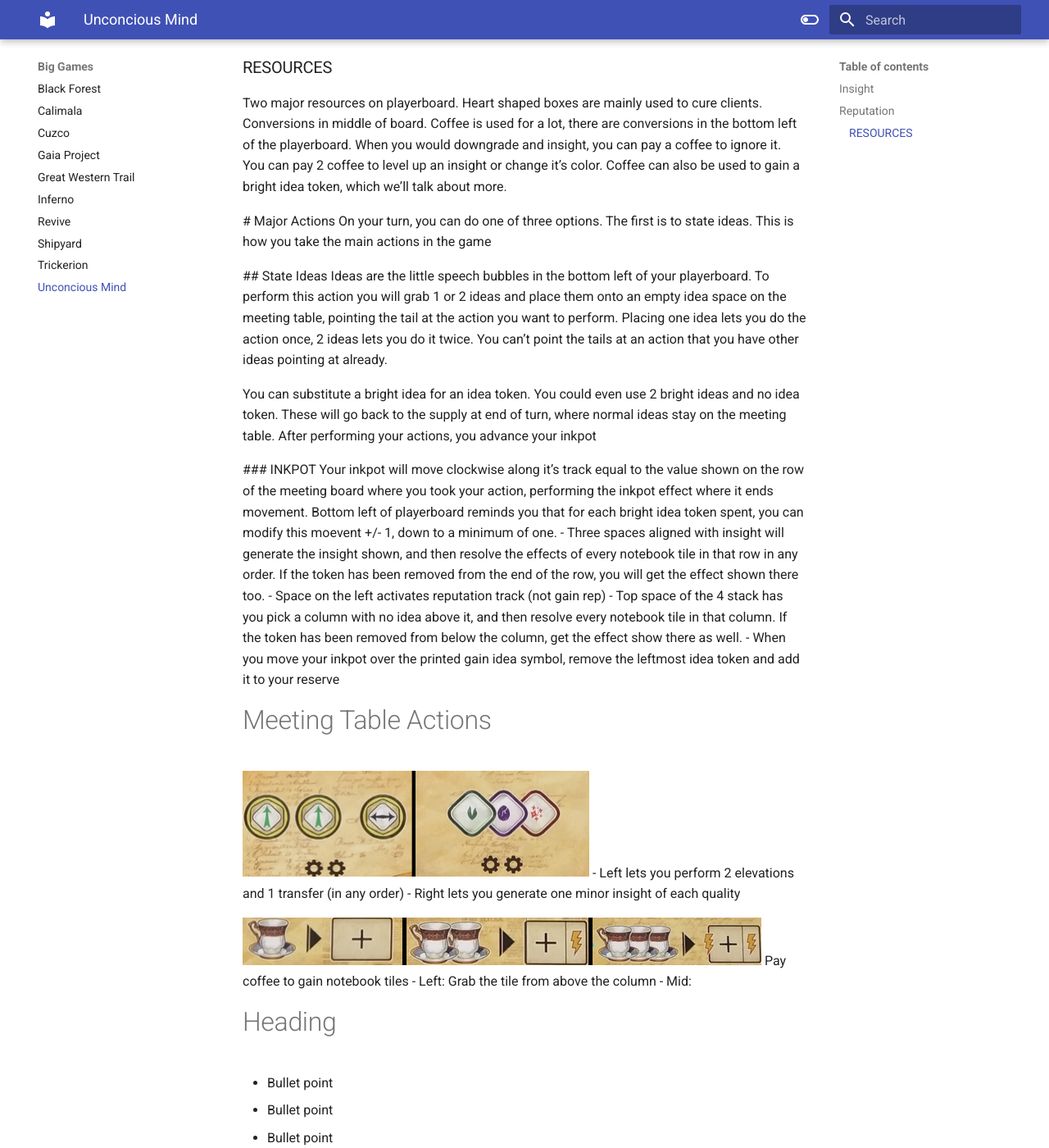
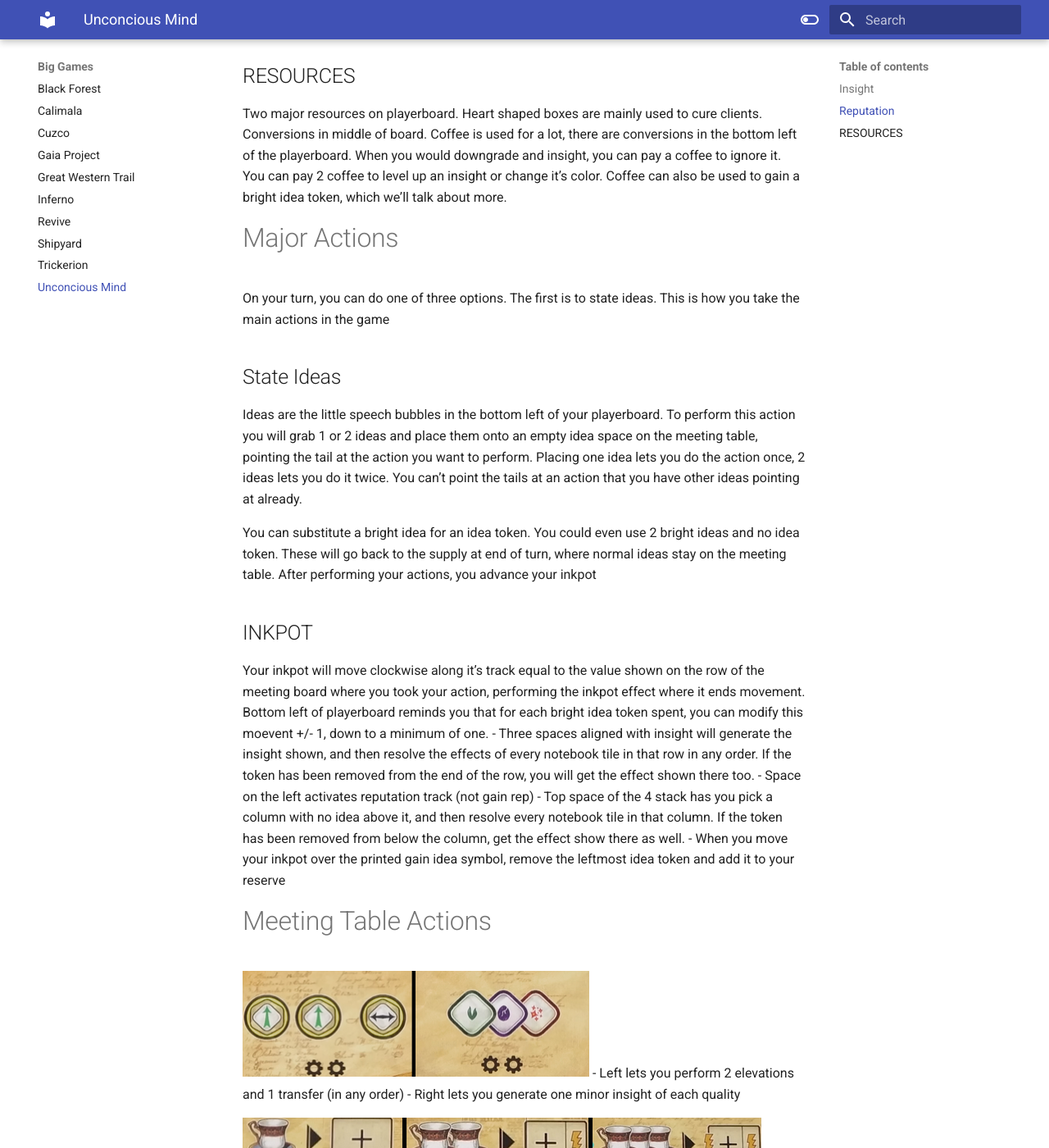
Before and after one commit to IronTarkles/Teaches, an MkDocs documentation site: the page built from docs/big_games/unconcious_mind_template.md, in a window 1280 px wide and 1400 px high, scrolled down 1554 px. Shown: the whole window at 82% size. Built offline with MkDocs 1.6.1 and Material for MkDocs 9.7.7, drawn with Linux system fonts in a browser that asks for light colours.

```diff
--- a/docs/big_games/unconcious_mind_template.md
+++ b/docs/big_games/unconcious_mind_template.md
@@ -38,19 +38,19 @@ This icon triggers the reputation track. When this happens you score points/coff
 !!! note
     Just remember, gaining reputation and triggering the reputation track are different things.
 
-### RESOURCES
+## RESOURCES
  Two major resources on playerboard. Heart shaped boxes are mainly used to cure clients. Conversions in middle of board. Coffee is used for a lot, there are conversions in the bottom left of the playerboard. When you would downgrade and insight, you can pay a coffee to ignore it. You can pay 2 coffee to level up an insight or change it’s color. Coffee can also be used to gain a bright idea token, which we’ll talk about more.
 
- # Major Actions
- On your turn, you can do one of three options. The first is to state ideas. This is how you take the main actions in the game
+# Major Actions
+On your turn, you can do one of three options. The first is to state ideas. This is how you take the main actions in the game
 
- ## State Ideas
- Ideas are the little speech bubbles in the bottom left of your playerboard. To perform this action you will grab 1 or 2 ideas and place them onto an empty idea space on the meeting table, pointing the tail at the action you want to perform. Placing one idea lets you do the action once, 2 ideas lets you do it twice. You can’t point the tails at an action that you have other ideas pointing at already.
+## State Ideas
+Ideas are the little speech bubbles in the bottom left of your playerboard. To perform this action you will grab 1 or 2 ideas and place them onto an empty idea space on the meeting table, pointing the tail at the action you want to perform. Placing one idea lets you do the action once, 2 ideas lets you do it twice. You can’t point the tails at an action that you have other ideas pointing at already.
 
- You can substitute a bright idea for an idea token. You could even use 2 bright ideas and no idea token. These will go back to the supply at end of turn, where normal ideas stay on the meeting table. After performing your actions, you advance your inkpot
+You can substitute a bright idea for an idea token. You could even use 2 bright ideas and no idea token. These will go back to the supply at end of turn, where normal ideas stay on the meeting table. After performing your actions, you advance your inkpot
 
- ### INKPOT
- Your inkpot will move clockwise along it’s track equal to the value shown on the row of the meeting board where you took your action, performing the inkpot effect where it ends movement. Bottom left of playerboard reminds you that for each bright idea token spent, you can modify this moevent +/- 1, down to a minimum of one.
+## INKPOT
+Your inkpot will move clockwise along it’s track equal to the value shown on the row of the meeting board where you took your action, performing the inkpot effect where it ends movement. Bottom left of playerboard reminds you that for each bright idea token spent, you can modify this moevent +/- 1, down to a minimum of one.
 - Three spaces aligned with insight will generate the insight shown, and then resolve the effects of every notebook tile in that row in any order. If the token has been removed from the end of the row, you will get the effect shown there too.
 - Space on the left activates reputation track (not gain rep)
 - Top space of the 4 stack has you pick a column with no idea above it, and then resolve every notebook tile in that column. If the token has been removed from below the column, get the effect show there as well.
```
